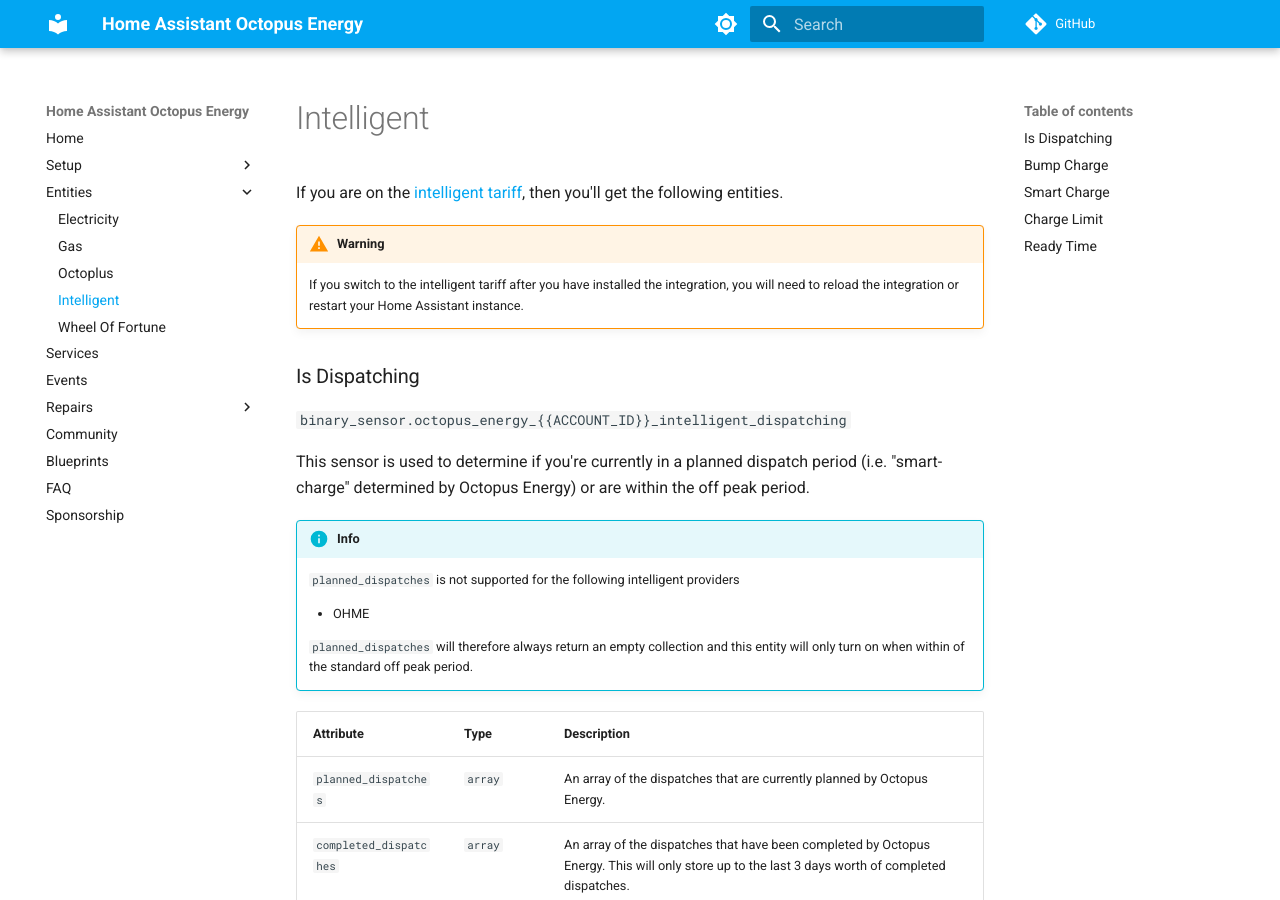
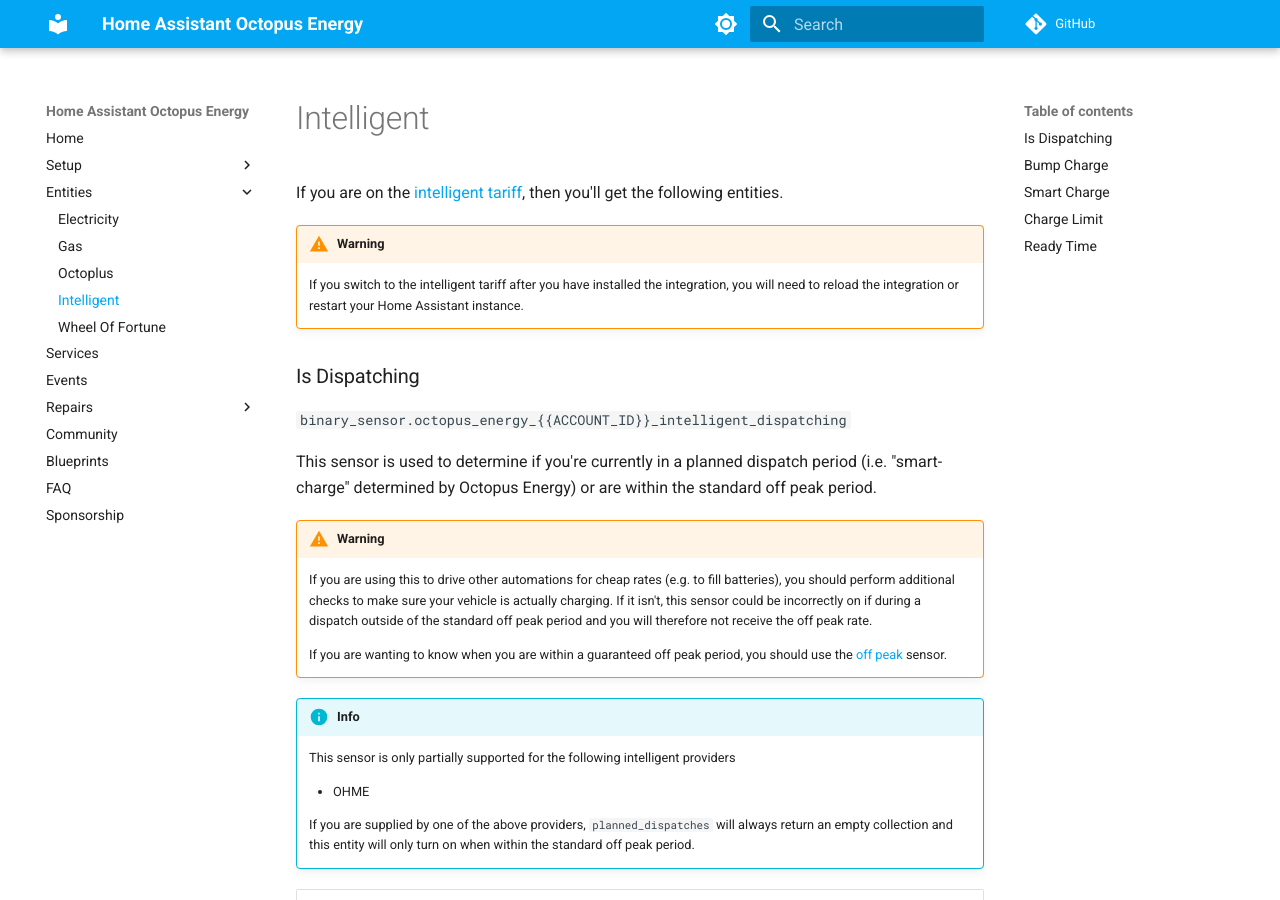
Before and after one commit to BottlecapDave/HomeAssistant-OctopusEnergy, an MkDocs documentation site: the page built from _docs/entities/intelligent.md, in a window 1280 px wide and 900 px high. Built offline with MkDocs 1.6.1 and Material for MkDocs 9.7.7, drawn with Linux system fonts in a browser that asks for light colours; comment, search, counter and statistics services are not loaded.

```diff
--- a/_docs/entities/intelligent.md
+++ b/_docs/entities/intelligent.md
@@ -10,15 +10,21 @@
 
 `binary_sensor.octopus_energy_{{ACCOUNT_ID}}_intelligent_dispatching`
 
-This sensor is used to determine if you're currently in a planned dispatch period (i.e. "smart-charge" determined by Octopus Energy) or are within the off peak period.
+This sensor is used to determine if you're currently in a planned dispatch period (i.e. "smart-charge" determined by Octopus Energy) or are within the standard off peak period.
+
+!!! warning
+
+    If you are using this to drive other automations for cheap rates (e.g. to fill batteries), you should perform additional checks to make sure your vehicle is actually charging. If it isn't, this sensor could be incorrectly on if during a dispatch outside of the standard off peak period and you will therefore not receive the off peak rate.
+
+    If you are wanting to know when you are within a guaranteed off peak period, you should use the [off peak](./electricity.md#off-peak) sensor.
 
 !!! info
 
-    `planned_dispatches` is not supported for the following intelligent providers
+    This sensor is only partially supported for the following intelligent providers
 
     * OHME
 
-    `planned_dispatches` will therefore always return an empty collection and this entity will only turn on when within of the standard off peak period.
+    If you are supplied by one of the above providers, `planned_dispatches` will always return an empty collection and this entity will only turn on when within the standard off peak period.
 
 | Attribute | Type | Description |
 |-----------|------|-------------|
```
Also changed, not shown: _docs/entities/electricity.md (+4 -0 lines), 2 other files.
